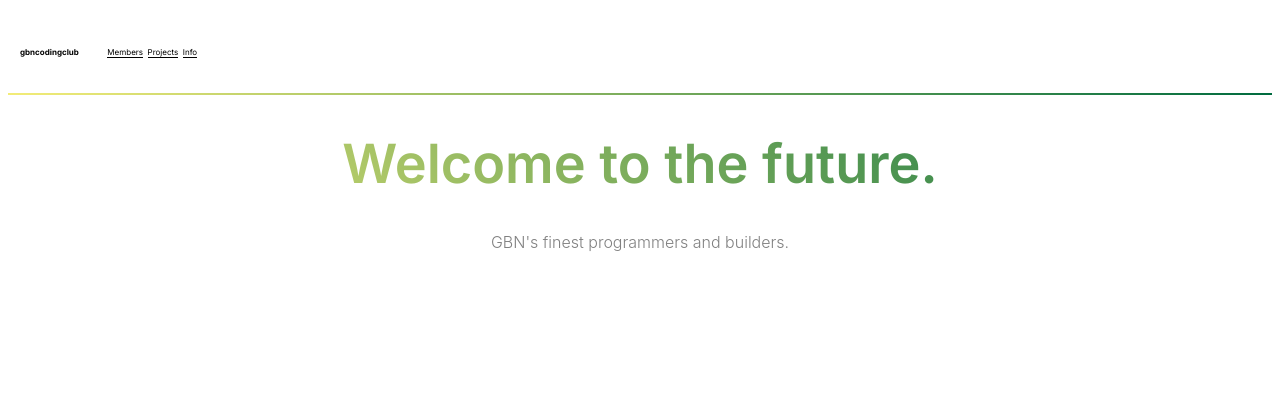
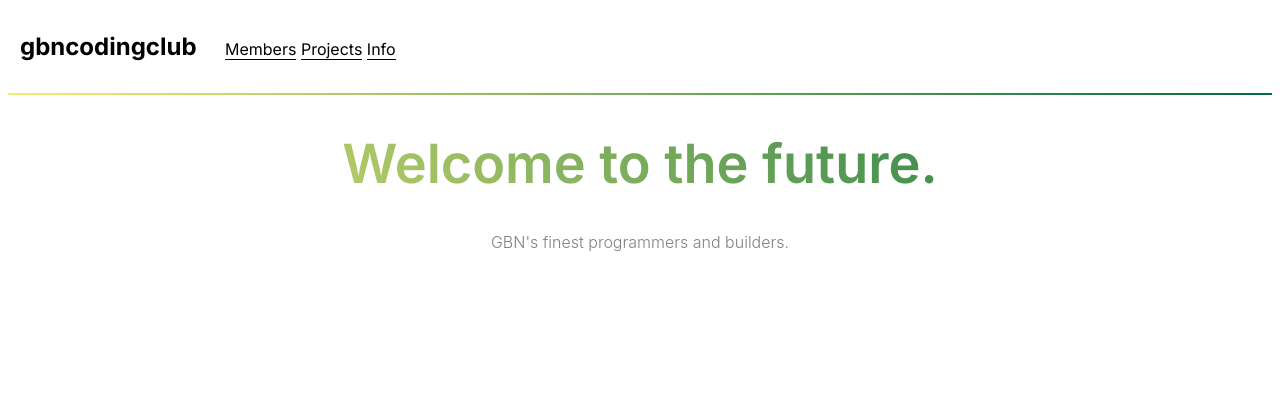
Before and after one commit to GBNCodingClub/website, a PHP site: page /index.php in a window 1280 px wide. Shown: the top 420 px of the page. Run offline with PHP 8.4, Linux system fonts and the light colour scheme.

Commit message:
Update style.css

```diff
--- a/style.css
+++ b/style.css
@@ -18,14 +18,12 @@ nav a{
   cursor: pointer;
   text-decoration: none;
   border-bottom: 1px solid black;
-  font-size: 8px;
 }
 
 nav h2 a{
   color: black;
   padding-left: 8px;
   border: none;
-  font-size: 8px;
 }
 footer{
   width: 100%;
```
